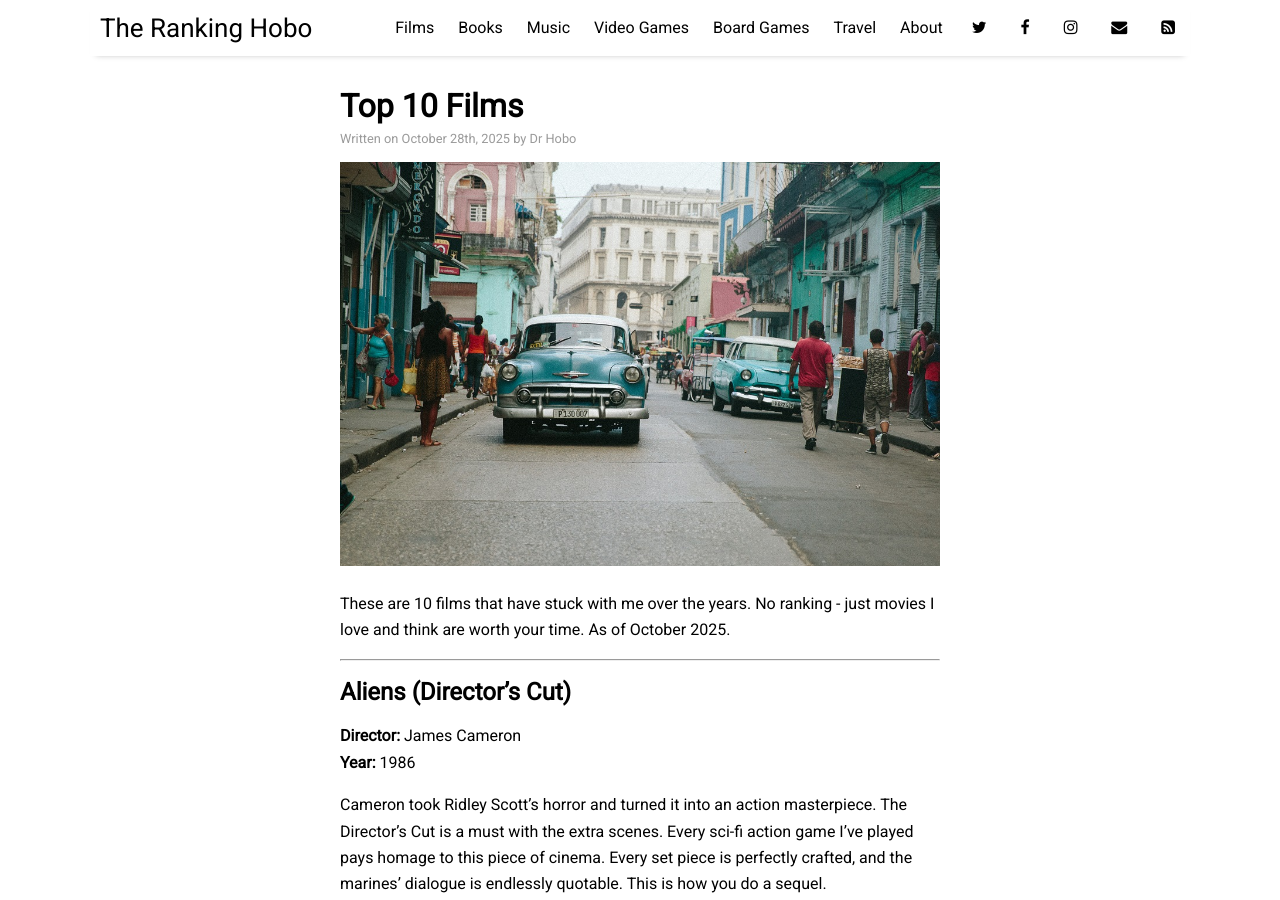
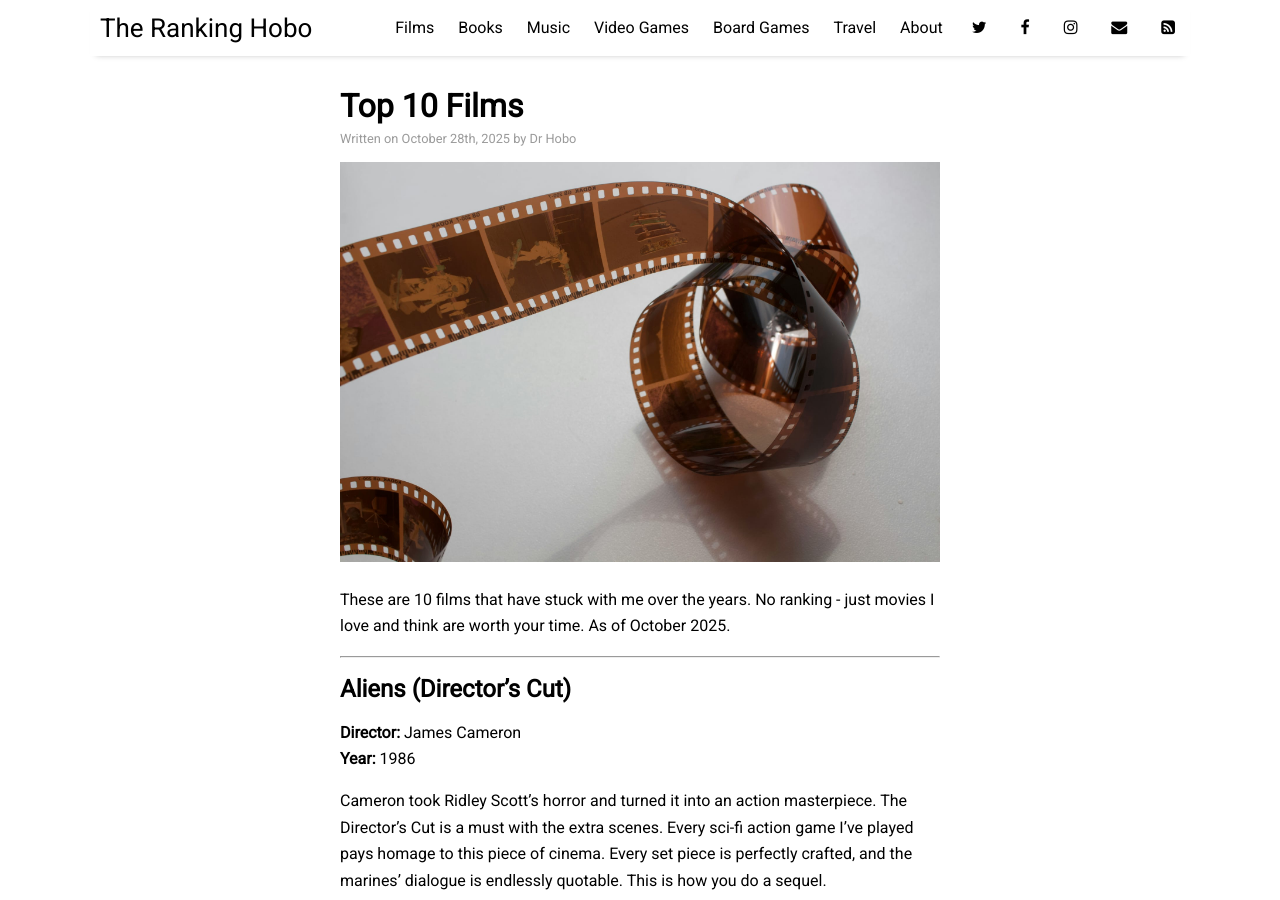
Before and after one commit to TheDrHobo/thedrhobo.github.io, a Jekyll site: the page built from _posts/2025-10-28-top-10-films.md, in a window 1280 px wide and 900 px high. Built offline with Jekyll 4.4.1, drawn with Linux system fonts in a browser that asks for light colours; nearby versions of some CDN libraries.

Commit message:
Update 2025-10-28-top-10-films.md

```diff
--- a/_posts/2025-10-28-top-10-films.md
+++ b/_posts/2025-10-28-top-10-films.md
@@ -4,7 +4,7 @@ title: "Top 10 Films"
 author: "Dr Hobo"
 categories: films
 tags: [films, movies, top10]
-image: cuba-1.jpg
+image: FIlm.jpg
 ---
 
 These are 10 films that have stuck with me over the years. No ranking - just movies I love and think are worth your time. As of October 2025.
```
